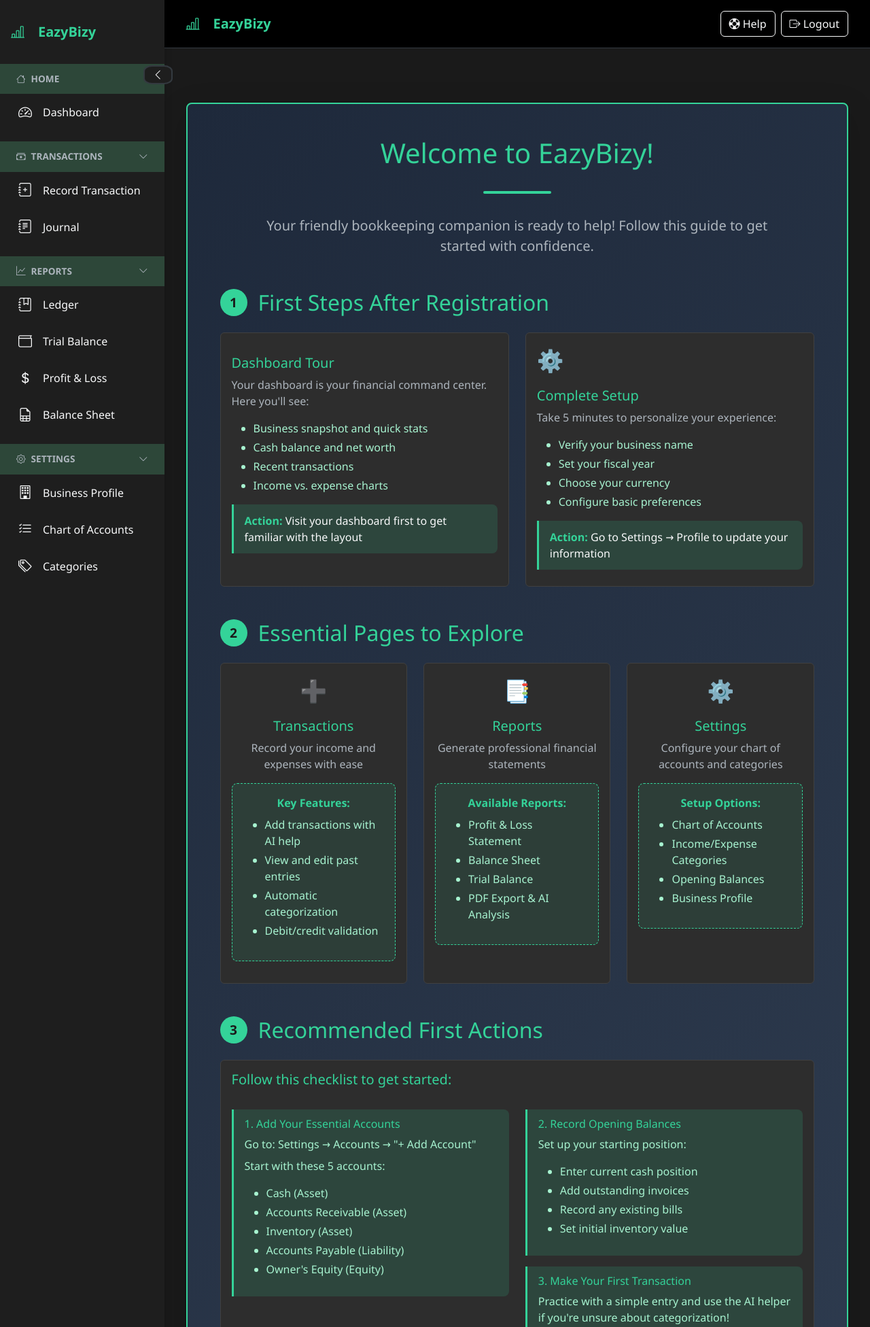
After one commit to medapeta/EazyBizy_ai_accounting_solution, a Flask app: page /help in a window 1280 px wide. The commit adds this page. Shown: the top 1952 px of the page at 68% size. Run offline with Flask 3, Linux system fonts and the light colour scheme.

Commit message:
added new help page and all its contents

```diff
--- a/app.py
+++ b/app.py
@@ -134,7 +134,12 @@
     # GET request
     return render_template("register.html")
 
+@app.route("/help")
+def help():
+    return render_template("main/help.html")
+
 @app.route("/about")
+@login_required
 def about():
     return render_template("about_eazybizy")
 
--- a/templates/main/dash_layout.html
+++ b/templates/main/dash_layout.html
@@ -314,9 +314,14 @@
           <i class="bi bi-bar-chart-line me-2"></i> <!-- Accounting/Dashboard -->
           <span>EazyBizy</span>
         </div>
-        <a href="/logout" class="btn btn-outline-light">
-          <i class="bi bi-box-arrow-right"></i> Logout
-        </a>
+        <div class="d-flex gap-2">
+          <a href="/help" class="btn btn-outline-light">
+            <i class="bi bi-life-preserver"></i> Help
+          </a>
+          <a href="/logout" class="btn btn-outline-light">
+            <i class="bi bi-box-arrow-right"></i> Logout
+          </a>
+        </div>
       </div>
 
       <!-- Flash Messages -->
--- /dev/null
+++ b/templates/main/help.html
@@ -0,0 +1,456 @@
+{% extends "main/dash_layout.html" %}
+
+{% block content %}
+<style>
+  /* Define CSS variables that work with the dark theme */
+  :root {
+    --light-green: #34d399;
+    --medium-green: #059669;
+    --dark-green: #047857;
+    --pale-green: #a7f3d0;
+    --dark-bg: #1a1a1a;
+    --card-bg: #2d2d2d;
+    --text-light: #f8f9fa;
+    --text-muted: #adb5bd;
+    --warning-color: #ffc107;
+  }
+
+  .help-container {
+    background: linear-gradient(135deg, #1e293b, #334155) !important;
+    border: 2px solid var(--light-green) !important;
+    color: var(--text-light) !important;
+  }
+
+  .step-card {
+    background: var(--card-bg) !important;
+    border: 1px solid var(--light-green) !important;
+    transition: all 0.3s ease;
+    border-left: 4px solid var(--light-green) !important;
+    color: var(--text-light) !important;
+  }
+
+  .step-card:hover {
+    transform: translateY(-3px);
+    box-shadow: 0 8px 25px rgba(52, 211, 153, 0.3) !important;
+    border-color: var(--light-green) !important;
+  }
+
+  .step-number {
+    background: var(--light-green) !important;
+    color: var(--dark-bg) !important;
+    width: 40px;
+    height: 40px;
+    border-radius: 50%;
+    display: flex;
+    align-items: center;
+    justify-content: center;
+    font-weight: bold;
+    font-size: 1.2rem;
+  }
+
+  .feature-highlight {
+    background: rgba(52, 211, 153, 0.1) !important;
+    border: 1px dashed var(--light-green) !important;
+    border-radius: 8px;
+    padding: 1rem;
+    margin: 1rem 0;
+    color: var(--text-light) !important;
+  }
+
+  .action-item {
+    background: rgba(52, 211, 153, 0.15) !important;
+    border-left: 3px solid var(--light-green) !important;
+    padding: 0.75rem 1rem;
+    margin: 0.5rem 0;
+    border-radius: 0 8px 8px 0;
+    color: var(--text-light) !important;
+  }
+
+  .pro-tip {
+    background: rgba(255, 193, 7, 0.15) !important;
+    border: 2px solid var(--warning-color) !important;
+    color: var(--text-light) !important;
+    border-radius: 8px;
+    padding: 1.5rem;
+    margin: 1rem 0;
+  }
+
+  .section-icon {
+    color: var(--light-green);
+    font-size: 2rem;
+    margin-bottom: 1rem;
+  }
+
+  .progress-indicator {
+    height: 4px;
+    background: var(--light-green);
+    border-radius: 2px;
+    margin: 2rem 0;
+  }
+
+  /* Text color overrides to ensure visibility */
+  .text-green {
+    color: var(--light-green) !important;
+  }
+
+  .text-pale-green {
+    color: var(--pale-green) !important;
+  }
+
+  .lead {
+    color: var(--text-muted) !important;
+  }
+
+  /* Card customizations for dark theme */
+  .card-custom {
+    background-color: var(--card-bg) !important;
+    border: 1px solid #404040 !important;
+    color: var(--text-light) !important;
+  }
+
+  .card-title {
+    color: var(--light-green) !important;
+  }
+
+  .card-text {
+    color: var(--text-muted) !important;
+  }
+
+  /* List styling */
+  ul {
+    color: var(--text-muted) !important;
+  }
+
+  ul li {
+    margin-bottom: 0.25rem;
+  }
+
+  /* Button styling improvements */
+  .btn-primary {
+    background-color: var(--light-green) !important;
+    border-color: var(--light-green) !important;
+    color: var(--dark-bg) !important;
+  }
+
+  .btn-primary:hover {
+    background-color: var(--medium-green) !important;
+    border-color: var(--medium-green) !important;
+  }
+
+  .btn-success {
+    background-color: var(--dark-green) !important;
+    border-color: var(--dark-green) !important;
+  }
+
+  .btn-outline-secondary {
+    border-color: var(--text-muted) !important;
+    color: var(--text-muted) !important;
+  }
+
+  .btn-outline-secondary:hover {
+    background-color: var(--text-muted) !important;
+    color: var(--dark-bg) !important;
+  }
+
+  /* Pro tip specific styling */
+  .pro-tip h5 {
+    color: var(--warning-color) !important;
+    margin-bottom: 1rem;
+  }
+
+  .pro-tip strong {
+    color: var(--light-green) !important;
+  }
+
+  /* Small text styling */
+  small {
+    color: var(--text-muted) !important;
+  }
+</style>
+
+<section class="help-container container my-5 p-4 p-md-5 rounded-3 shadow-lg">
+  <!-- Header -->
+  <div class="text-center mb-5">
+    <h1 class="text-green mb-3"> Welcome to EazyBizy!</h1>
+    <div class="progress-indicator mx-auto" style="width: 100px;"></div>
+    <p class="lead text-pale-green mx-auto" style="max-width: 800px;">
+      Your friendly bookkeeping companion is ready to help! Follow this guide to get started with confidence.
+    </p>
+  </div>
+
+  <!-- Step 1: First Steps -->
+  <div class="mb-5">
+    <div class="d-flex align-items-center mb-4">
+      <div class="step-number me-3">1</div>
+      <h2 class="text-green mb-0">First Steps After Registration</h2>
+    </div>
+
+    <div class="row g-4">
+      <div class="col-md-6">
+        <div class="card card-custom step-card h-100">
+          <div class="card-body">
+            <div class="section-icon"></div>
+            <h5 class="card-title text-green">Dashboard Tour</h5>
+            <p class="card-text text-pale-green">
+              Your dashboard is your financial command center. Here you'll see:
+            </p>
+            <ul class="text-pale-green">
+              <li>Business snapshot and quick stats</li>
+              <li>Cash balance and net worth</li>
+              <li>Recent transactions</li>
+              <li>Income vs. expense charts</li>
+            </ul>
+            <div class="action-item">
+              <strong class="text-green">Action:</strong> Visit your dashboard first to get familiar with the layout
+            </div>
+          </div>
+        </div>
+      </div>
+
+      <div class="col-md-6">
+        <div class="card card-custom step-card h-100">
+          <div class="card-body">
+            <div class="section-icon">⚙️</div>
+            <h5 class="card-title text-green">Complete Setup</h5>
+            <p class="card-text text-pale-green">
+              Take 5 minutes to personalize your experience:
+            </p>
+            <ul class="text-pale-green">
+              <li>Verify your business name</li>
+              <li>Set your fiscal year</li>
+              <li>Choose your currency</li>
+              <li>Configure basic preferences</li>
+            </ul>
+            <div class="action-item">
+              <strong class="text-green">Action:</strong> Go to Settings → Profile to update your information
+            </div>
+          </div>
+        </div>
+      </div>
+    </div>
+  </div>
+
+  <!-- Step 2: Essential Pages -->
+  <div class="mb-5">
+    <div class="d-flex align-items-center mb-4">
+      <div class="step-number me-3">2</div>
+      <h2 class="text-green mb-0">Essential Pages to Explore</h2>
+    </div>
+
+    <div class="row g-4">
+      <div class="col-lg-4">
+        <div class="card card-custom step-card h-100">
+          <div class="card-body text-center">
+            <div class="section-icon">➕</div>
+            <h5 class="card-title text-green">Transactions</h5>
+            <p class="card-text text-pale-green">Record your income and expenses with ease</p>
+            <div class="feature-highlight">
+              <strong class="text-green">Key Features:</strong>
+              <ul class="text-pale-green text-start mt-2">
+                <li>Add transactions with AI help</li>
+                <li>View and edit past entries</li>
+                <li>Automatic categorization</li>
+                <li>Debit/credit validation</li>
+              </ul>
+            </div>
+          </div>
+        </div>
+      </div>
+
+      <div class="col-lg-4">
+        <div class="card card-custom step-card h-100">
+          <div class="card-body text-center">
+            <div class="section-icon">📑</div>
+            <h5 class="card-title text-green">Reports</h5>
+            <p class="card-text text-pale-green">Generate professional financial statements</p>
+            <div class="feature-highlight">
+              <strong class="text-green">Available Reports:</strong>
+              <ul class="text-pale-green text-start mt-2">
+                <li>Profit & Loss Statement</li>
+                <li>Balance Sheet</li>
+                <li>Trial Balance</li>
+                <li>PDF Export & AI Analysis</li>
+              </ul>
+            </div>
+          </div>
+        </div>
+      </div>
+
+      <div class="col-lg-4">
+        <div class="card card-custom step-card h-100">
+          <div class="card-body text-center">
+            <div class="section-icon">⚙️</div>
+            <h5 class="card-title text-green">Settings</h5>
+            <p class="card-text text-pale-green">Configure your chart of accounts and categories</p>
+            <div class="feature-highlight">
+              <strong class="text-green">Setup Options:</strong>
+              <ul class="text-pale-green text-start mt-2">
+                <li>Chart of Accounts</li>
+                <li>Income/Expense Categories</li>
+                <li>Opening Balances</li>
+                <li>Business Profile</li>
+              </ul>
+            </div>
+          </div>
+        </div>
+      </div>
+    </div>
+  </div>
+
+  <!-- Step 3: First Actions -->
+  <div class="mb-5">
+    <div class="d-flex align-items-center mb-4">
+      <div class="step-number me-3">3</div>
+      <h2 class="text-green mb-0">Recommended First Actions</h2>
+    </div>
+
+    <div class="card card-custom step-card">
+      <div class="card-body">
+        <h5 class="text-green mb-4">Follow this checklist to get started:</h5>
+
+        <div class="row g-4">
+          <div class="col-md-6">
+            <div class="action-item">
+              <h6 class="text-green">1. Add Your Essential Accounts</h6>
+              <p class="text-pale-green mb-2">Go to: Settings → Accounts → "+ Add Account"</p>
+              <p class="text-pale-green">Start with these 5 accounts:</p>
+              <ul class="text-pale-green">
+                <li>Cash (Asset)</li>
+                <li>Accounts Receivable (Asset)</li>
+                <li>Inventory (Asset)</li>
+                <li>Accounts Payable (Liability)</li>
+                <li>Owner's Equity (Equity)</li>
+              </ul>
+            </div>
+          </div>
+
+          <div class="col-md-6">
+            <div class="action-item">
+              <h6 class="text-green">2. Record Opening Balances</h6>
+              <p class="text-pale-green">Set up your starting position:</p>
+              <ul class="text-pale-green">
+                <li>Enter current cash position</li>
+                <li>Add outstanding invoices</li>
+                <li>Record any existing bills</li>
+                <li>Set initial inventory value</li>
+              </ul>
+            </div>
+
+            <div class="action-item mt-3">
+              <h6 class="text-green">3. Make Your First Transaction</h6>
+              <p class="text-pale-green">Practice with a simple entry and use the AI helper if you're unsure about categorization!</p>
+            </div>
+          </div>
+        </div>
+      </div>
+    </div>
+  </div>
+
+  <!-- Step 4: Learning Resources -->
+  <div class="mb-5">
+    <div class="d-flex align-items-center mb-4">
+      <div class="step-number me-3">4</div>
+      <h2 class="text-green mb-0">Learning Resources</h2>
+    </div>
+
+    <div class="row g-4">
+      <div class="col-md-6">
+        <div class="card card-custom step-card h-100">
+          <div class="card-body">
+            <h5 class="text-green">Built-in Help</h5>
+            <ul class="text-pale-green">
+              <li>Blue "?" icons on each page for context help</li>
+              <li>AI Assistant for transaction categorization</li>
+              <li>Tutorial tooltips for first-time users</li>
+              <li>Form validation with helpful error messages</li>
+            </ul>
+          </div>
+        </div>
+      </div>
+
+      <div class="col-md-6">
+        <div class="card card-custom step-card h-100">
+          <div class="card-body">
+            <h5 class="text-green">AI-Powered Features</h5>
+            <ul class="text-pale-green">
+              <li>Automatic transaction categorization</li>
+              <li>Financial report analysis</li>
+              <li>Dashboard insights and recommendations</li>
+              <li>Plain-English explanations of accounting terms</li>
+            </ul>
+          </div>
+        </div>
+      </div>
+    </div>
+  </div>
+
+  <!-- Step 5: Troubleshooting -->
+  <div class="mb-5">
+    <div class="d-flex align-items-center mb-4">
+      <div class="step-number me-3">5</div>
+      <h2 class="text-green mb-0">When You Get Stuck</h2>
+    </div>
+
+    <div class="card card-custom step-card">
+      <div class="card-body">
+        <div class="row g-4">
+          <div class="col-md-4">
+            <h6 class="text-green">Form Issues?</h6>
+            <ul class="text-pale-green">
+              <li>Red highlights show required fields</li>
+              <li>Hover over warnings for details</li>
+              <li>Check field format requirements</li>
+            </ul>
+          </div>
+
+          <div class="col-md-4">
+            <h6 class="text-green">Balance Errors?</h6>
+            <ul class="text-pale-green">
+              <li>Use Trial Balance report</li>
+              <li>Verify equal debits/credits</li>
+              <li>Check account types</li>
+            </ul>
+          </div>
+
+          <div class="col-md-4">
+            <h6 class="text-green">Need Help?</h6>
+            <ul class="text-pale-green">
+              <li>Ask the AI assistant</li>
+              <li>Check context tooltips</li>
+              <li>Review this help page</li>
+            </ul>
+          </div>
+        </div>
+      </div>
+    </div>
+  </div>
+
+  <!-- Pro Tips -->
+  <div class="pro-tip">
+    <h5 class="mb-3">💡 Pro Tips for Success</h5>
+    <div class="row g-3">
+      <div class="col-md-6">
+        <p class="mb-2"><strong>Start Simple:</strong> Don't try to set up everything at once. Add accounts as you need them.</p>
+        <p class="mb-2"><strong>Use AI Help:</strong> When in doubt, let the AI assistant guide your transaction categorization.</p>
+      </div>
+      <div class="col-md-6">
+        <p class="mb-2"><strong>Regular Updates:</strong> Record transactions weekly to stay on top of your finances.</p>
+        <p class="mb-2"><strong>Check Reports:</strong> Review your Profit & Loss monthly to track business performance.</p>
+      </div>
+    </div>
+  </div>
+
+  <!-- Action Buttons -->
+  <div class="text-center mt-5">
+    <a href="/dashboard" class="btn btn-primary btn-lg px-4 me-3">Start Using EazyBizy</a>
+    <a href="/settings" class="btn btn-outline-secondary btn-lg px-4 me-3">Go to Settings</a>
+    <a href="/transactions/add" class="btn btn-success btn-lg px-4">Add First Transaction</a>
+  </div>
+
+  <div class="text-center mt-4">
+    <p class="text-pale-green">
+      <small>Need more help? Look for the blue "?" icons throughout the app for context-specific guidance.</small>
+    </p>
+  </div>
+</section>
+{% endblock %}
```
